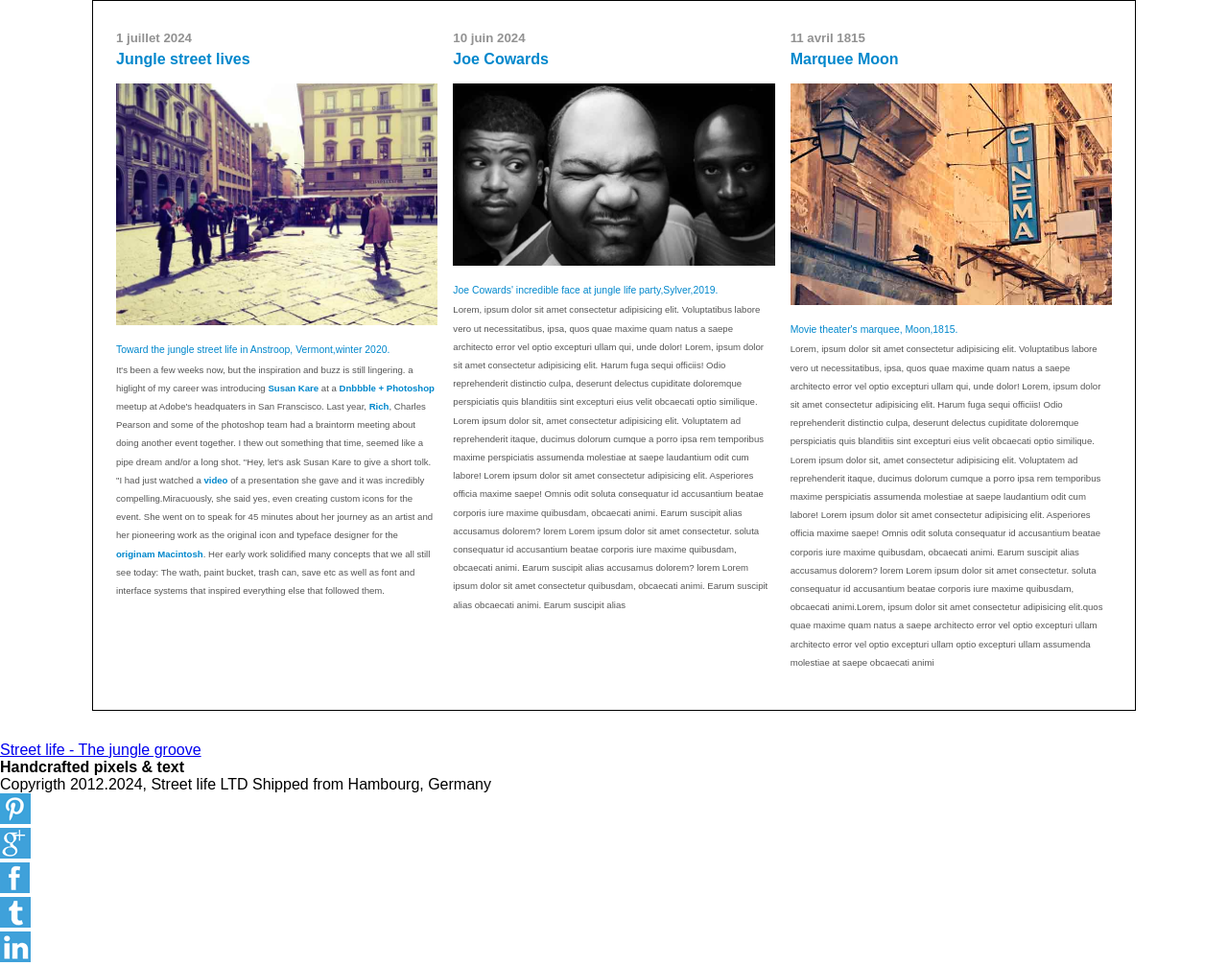
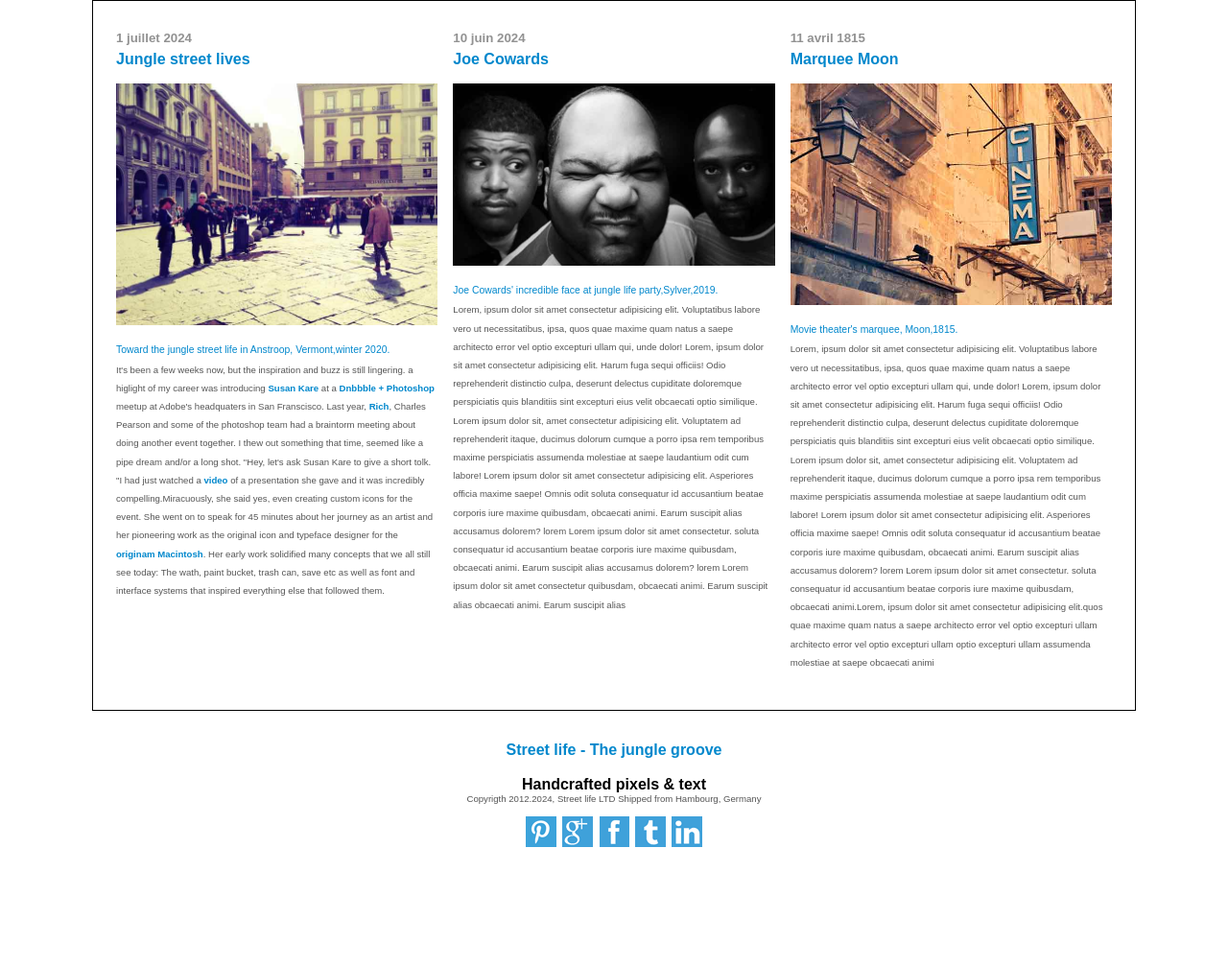
Before and after one commit to dassepascal/projet_street_life, a plain HTML site: page index.html in a window 1280 px wide. Shown: the part 190-1197 px from the top of the page at 96% size. After the commit the page ends 1090 px from the top, so only its background shows below. Drawn offline with Linux system fonts and the light colour scheme.

Commit message:
init footer

```diff
--- a/style.css
+++ b/style.css
@@ -134,3 +134,36 @@ flex-flow: row;
   color: #ff7b29;
 
 }
+/* footer */
+.footer{
+
+
+  text-align: center;
+}
+.footer a{
+  display: block;
+font-size:1em;
+color: #0087cc;
+  text-decoration: none;
+
+font-weight: bold;
+
+
+}
+.footer p{
+  color: #555;
+  font-size: 0.6em ;
+}
+.container-footer{
+
+  display: flex;
+  flex-flow: row nowrap;
+  justify-content: center;
+  padding: 0.6em;
+}
+.footer ul{
+  list-style-type: none;
+}
+.flex-footer a{
+  padding: 0.2em;
+}
```
